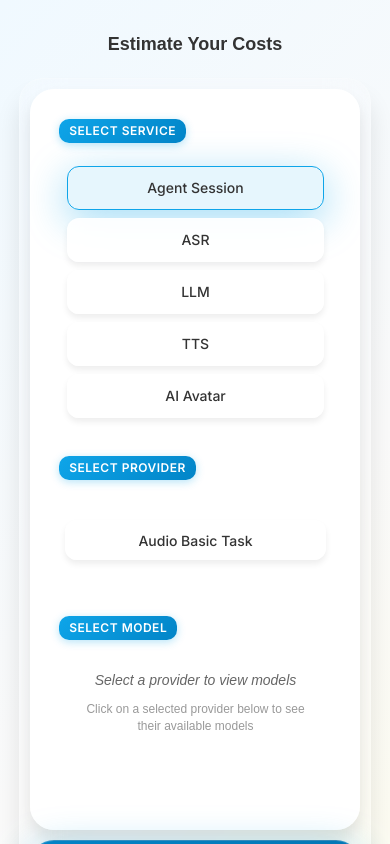
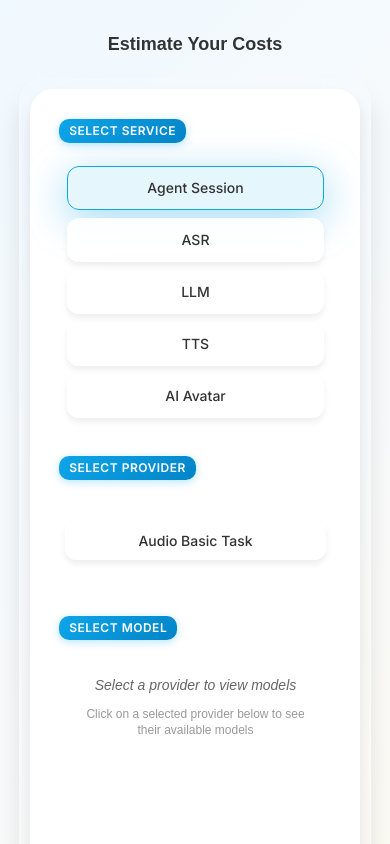
Before and after one commit to sarthak1991/agorapricingcalculator, a React (Vite) app: page / in a window 390 px wide. Shown: the top 844 px of the page. Built offline with nearby package versions, Linux system fonts and the light colour scheme.

Commit message:
increased div6 height to accomodate all models

```diff
--- a/src/App.css
+++ b/src/App.css
@@ -1117,14 +1117,14 @@
   /* Models Section (div6) Mobile */
   .div6 {
     height: auto !important;
-    min-height: 150px;
-    max-height: 200px;
-    overflow-y: auto;
+    min-height: 350px;
+    max-height: none;
+    overflow-y: visible;
   }
 
   .models-selection-display {
     height: auto !important;
-    min-height: 150px;
+    min-height: 350px;
     max-height: none;
     margin-top: 35px !important;
   }
```
Also changed, not shown: 3 other files (tests, documents, lock files or other folders).
